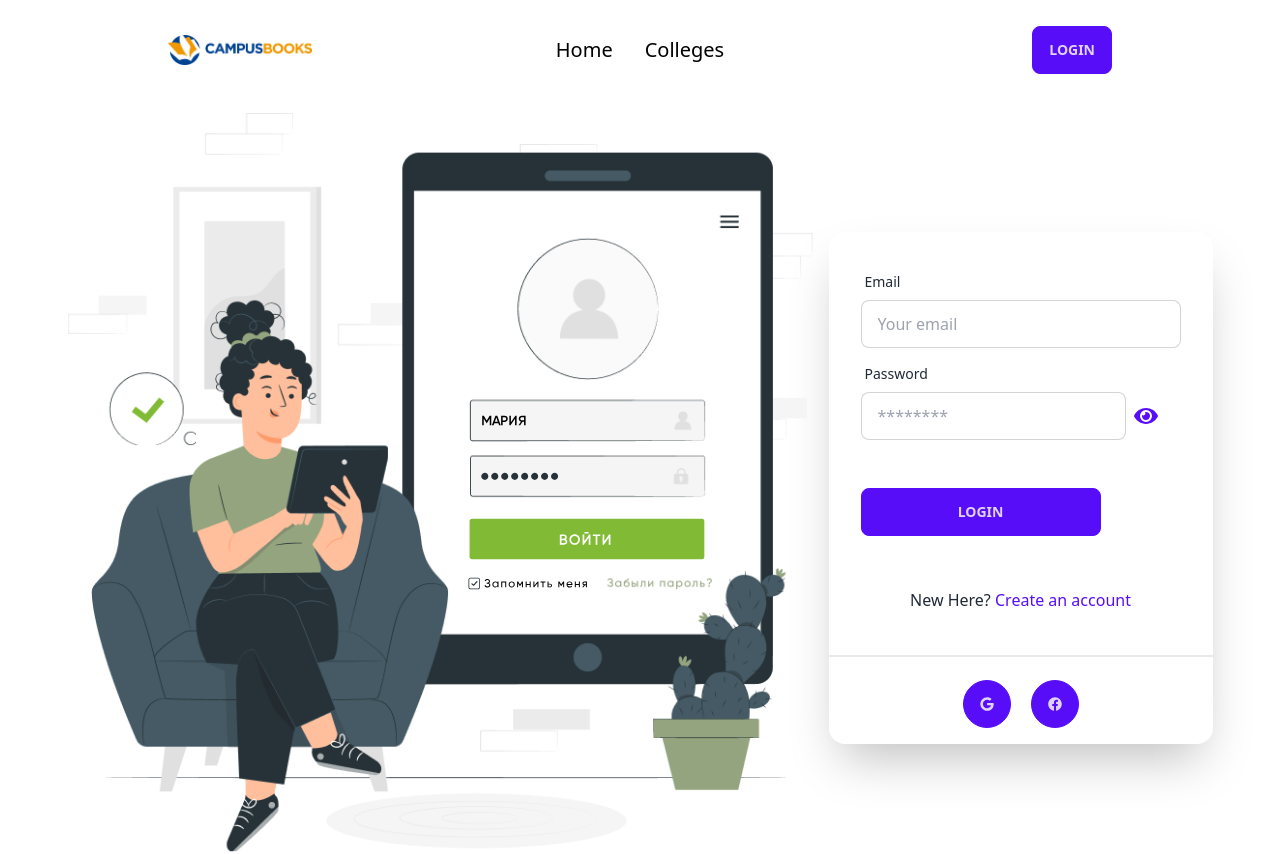
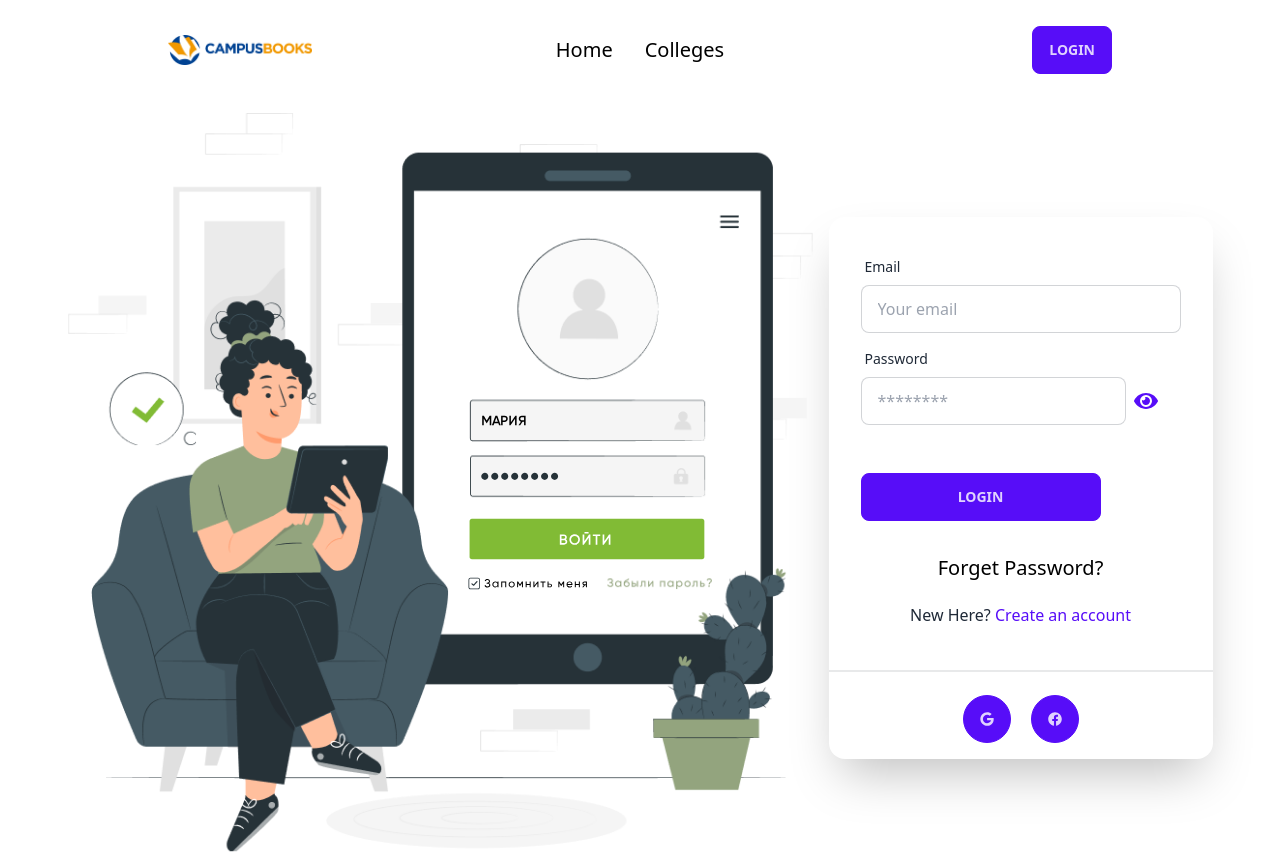
Before and after one commit to fahimshariar28/campus-books-client, a React (Vite) app: page /login in a window 1280 px wide. Shown: the top 854 px of the page. Built offline with nearby package versions, Linux system fonts and the light colour scheme; no server answers.

Commit message:
Password reset success

```diff
--- a/src/Pages/Login/Login.jsx
+++ b/src/Pages/Login/Login.jsx
@@ -9,7 +9,7 @@ import Lottie from "lottie-react";
 import login from "../../assets/login.json";
 
 const Login = () => {
-  const { loginUser } = useAuth();
+  const { loginUser, resetPassword } = useAuth();
   const navigate = useNavigate();
   const location = useLocation();
 
@@ -47,6 +47,38 @@ const Login = () => {
       .catch((error) => {
         console.log(error.message);
       });
+  };
+
+  const handleForgetPassword = () => {
+    Swal.fire({
+      title: "Enter your email address",
+      input: "email",
+      inputPlaceholder: "Enter your email address",
+      showCancelButton: true,
+      confirmButtonText: "Send",
+      showLoaderOnConfirm: true,
+      preConfirm: (email) => {
+        return resetPassword(email)
+          .then((result) => {
+            console.log(result);
+            Swal.fire({
+              icon: "success",
+              title: "Password reset email sent",
+              showConfirmButton: false,
+              timer: 1500,
+            });
+          })
+          .catch((error) => {
+            console.log(error.message);
+            Swal.fire({
+              icon: "error",
+              title: "Oops...",
+              text: error.message,
+            });
+          });
+      },
+      allowOutsideClick: () => !Swal.isLoading(),
+    });
   };
 
   return (
@@ -103,6 +135,12 @@ const Login = () => {
                 />
               </div>
             </form>
+            <button
+              onClick={() => handleForgetPassword()}
+              className="link link-hover text-center text-primary"
+            >
+              Forget Password?
+            </button>
             <p className="p-5 text-center">
               New Here?{" "}
               <span className="text-primary">
--- a/src/provider/AuthProvider.jsx
+++ b/src/provider/AuthProvider.jsx
@@ -6,6 +6,7 @@ import {
   createUserWithEmailAndPassword,
   getAuth,
   onAuthStateChanged,
+  sendPasswordResetEmail,
   signInWithEmailAndPassword,
   signInWithPopup,
   signOut,
@@ -31,13 +32,6 @@ const AuthProvider = ({ children }) => {
     return createUserWithEmailAndPassword(auth, email, password);
   };
 
-  // const updateUserProfile = (name, photo, number) => {
-  //   return updateProfile(auth.currentUser, {
-  //     displayName: name,
-  //     photoURL: photo,
-  //     phoneNumber: number,
-  //   });
-  // };
   const updateUserProfile = (name, photo) => {
     return updateProfile(auth.currentUser, {
       displayName: name,
@@ -58,6 +52,11 @@ const AuthProvider = ({ children }) => {
   const facebookSignIn = () => {
     setLoading(true);
     return signInWithPopup(auth, facebookProvider);
+  };
+
+  const resetPassword = (email) => {
+    setLoading(true);
+    return sendPasswordResetEmail(auth, email);
   };
 
   const logOut = () => {
@@ -97,6 +96,7 @@ const AuthProvider = ({ children }) => {
     loginUser,
     googleSignIn,
     facebookSignIn,
+    resetPassword,
     logOut,
   };
   return (
```
